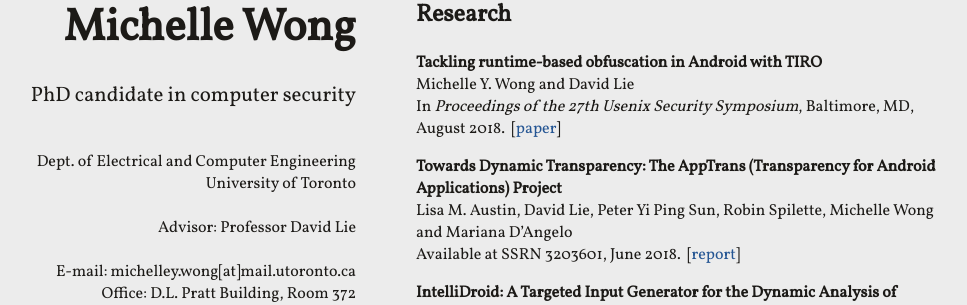
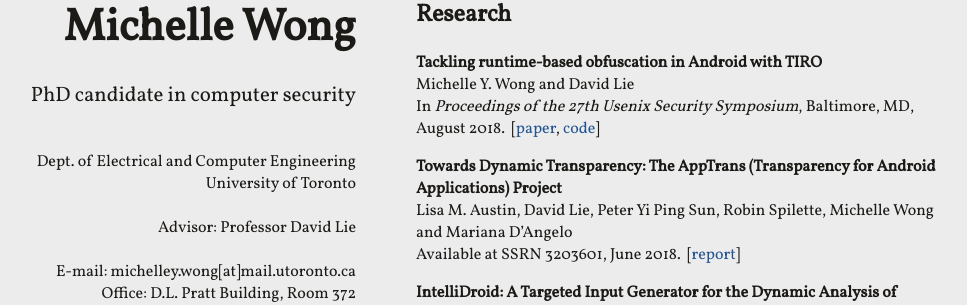
Before and after one commit to miwong/miwong.github.io, a Jekyll site: the page built from index.html, in a window 1280 px wide. Shown: the part 352-657 px from the top of the page, without its empty margins (184-1151 px from the left). Built offline with Jekyll 4.4.1, drawn with Linux system fonts in a browser that asks for light colours; nearby versions of some CDN libraries.

Commit message:
Add link to TIRO repo

```diff
--- a/_includes/content.html
+++ b/_includes/content.html
@@ -15,7 +15,7 @@
     <b>Tackling runtime-based obfuscation in Android with TIRO</b><br>
     Michelle Y. Wong and David Lie<br/>
     In <i>Proceedings of the 27th Usenix Security Symposium</i>, Baltimore, MD, August 2018.&nbsp;
-    [<a href="https://www.usenix.org/system/files/conference/usenixsecurity18/sec18-wong.pdf" target="_blank">paper</a>]
+    [<a href="https://www.usenix.org/system/files/conference/usenixsecurity18/sec18-wong.pdf" target="_blank">paper</a>, <a href="https://github.com/miwong/tiro" target="_blank">code</a>]
 </p>
 <p>
     <b>Towards Dynamic Transparency: The AppTrans (Transparency for Android Applications) Project</b><br>
```
